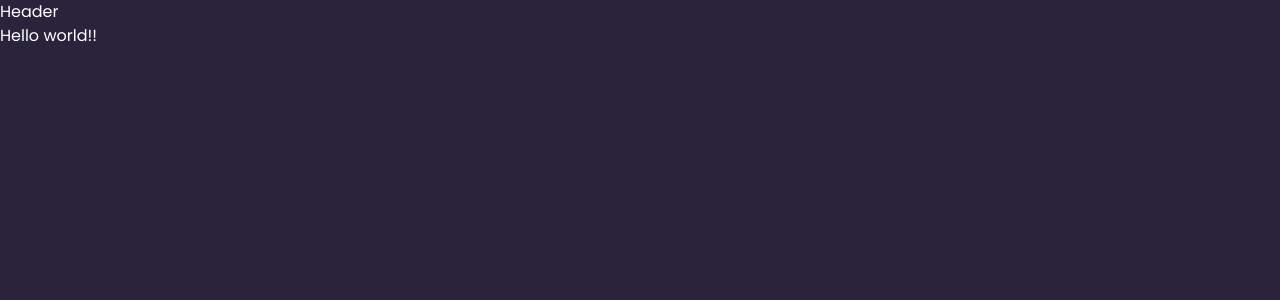
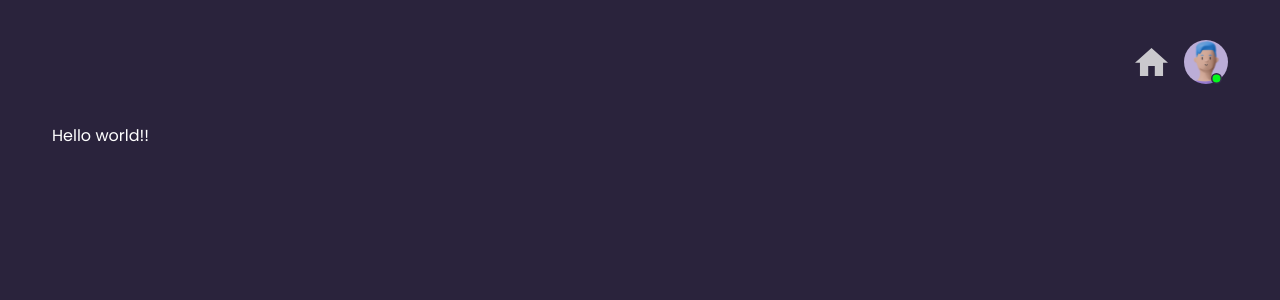
Before and after one commit to DevPBDias/teste-motocaSystems-frontEnd, a Next.js app: page / in a window 1280 px wide. Shown: the top 300 px of the page. Built offline with nearby package versions, Linux system fonts and the light colour scheme.

Commit message:
feat/styles: finished header content and css

```diff
--- a/src/app/globals.css
+++ b/src/app/globals.css
@@ -19,10 +19,22 @@
 
 body {
   margin: 0;
-  padding: 0;
+  padding: 0 52px;
   box-sizing: border-box;
   background-color: var(--bg-primary);
   text-decoration: none;
   font-family: "Poppins", sans-serif;
   color: var(--btn-text);
 }
+
+@layer base {
+  header {
+    @apply w-full flex flex-row justify-end py-10;
+  }
+}
+
+@layer components {
+  .icons-header-container {
+    @apply flex flex-row justify-center items-center gap-4;
+  }
+}
--- a/src/components/Header.tsx
+++ b/src/components/Header.tsx
@@ -1,7 +1,16 @@
-import React from "react";
+import Image from "next/image";
+import homeIcon from "../../public/icons/home.svg";
+import userImg from "../../public/icons/user.svg";
 
 const Header = () => {
-  return <header>Header</header>;
+  return (
+    <header className="header">
+      <div className="icons-header-container">
+        <Image src={homeIcon} alt="home icon" />
+        <Image src={userImg} alt="user image" />
+      </div>
+    </header>
+  );
 };
 
 export default Header;
```
